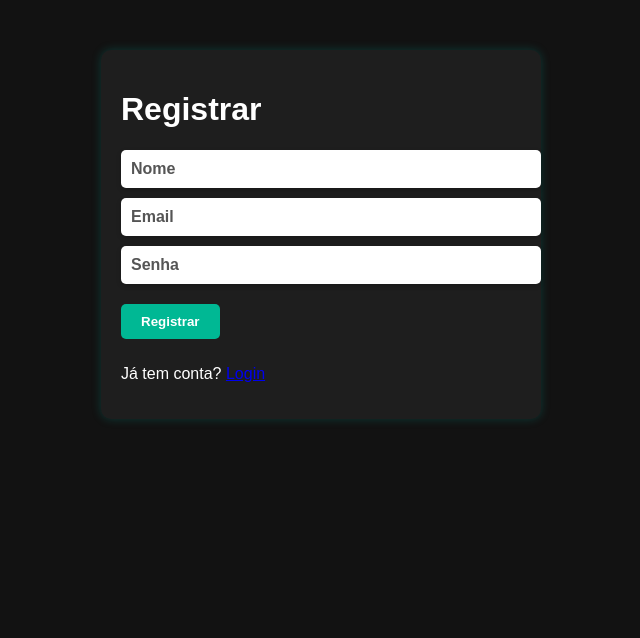
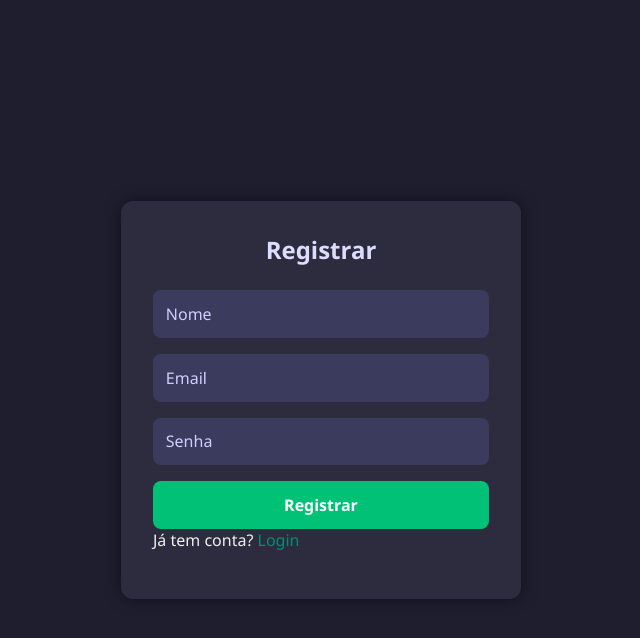
Before and after one commit to alexandrediogenes/note-app-front-end, a React (Create React App) app: page /register in a window 1280 px wide. Shown: the top 638 px of the page, without its empty margins (319-959 px from the left). Built offline with nearby package versions, Linux system fonts and the light colour scheme.

Commit message:
pequenas modificaçoes no css

```diff
--- a/src/App.css
+++ b/src/App.css
@@ -1,38 +1,106 @@
-.App {
-  text-align: center;
+/* src/App.css */
+
+/* Reset básico */
+* {
+  margin: 0;
+  padding: 0;
+  box-sizing: border-box;
+  font-family: 'Segoe UI', Tahoma, Geneva, Verdana, sans-serif;
 }
 
-.App-logo {
-  height: 40vmin;
-  pointer-events: none;
+/* Fundo geral do app */
+body {
+  background-color: #1e1e2f; /* dark mode roxo escuro */
+  color: #f0f0f0;
+  min-height: 100vh;
+  display: flex;
+  justify-content: center;
+  align-items: center;
 }
 
-@media (prefers-reduced-motion: no-preference) {
-  .App-logo {
-    animation: App-logo-spin infinite 20s linear;
+/* Container dos formulários */
+.container {
+  background-color: #2c2c3e; /* fundo dos cards */
+  padding: 2rem;
+  border-radius: 12px;
+  box-shadow: 0 0 15px rgba(0, 0, 0, 0.5);
+  width: 100%;
+  max-width: 400px;
+}
+
+/* Títulos */
+h2 {
+  text-align: center;
+  margin-bottom: 1.5rem;
+  color: #dcdcff;
+}
+
+/* Inputs */
+input {
+  width: 100%;
+  padding: 0.8rem;
+  margin-bottom: 1rem;
+  border: none;
+  border-radius: 8px;
+  background-color: #3b3b5e;
+  color: #ffffff;
+  font-size: 1rem;
+}
+
+input::placeholder {
+  color: #cfcfff;
+}
+
+/* Botões */
+button {
+  width: 100%;
+  padding: 0.8rem;
+  border: none;
+  border-radius: 8px;
+  font-size: 1rem;
+  cursor: pointer;
+  transition: background-color 0.3s ease;
+  color: #fff;
+  font-weight: bold;
+}
+
+/* Botão de login/entrar */
+.login-btn {
+  background-color: #00c176; /* verde top */
+}
+
+.login-btn:hover {
+  background-color: #00a066; /* um pouco mais escuro */
+}
+
+/* Botão de registrar */
+.register-btn {
+  background-color: #00c176;
+}
+
+.register-btn:hover {
+  background-color: #00a066;
+}
+
+/* Links */
+a {
+  color: #00c176;
+  text-decoration: none;
+}
+
+a:hover {
+  text-decoration: underline;
+}
+
+/* Mensagens de erro */
+p {
+  margin-bottom: 1rem;
+}
+
+/* Responsividade */
+@media (max-width: 500px) {
+  .container {
+    padding: 1.5rem;
+    width: 90%;
   }
 }
-
-.App-header {
-  background-color: #282c34;
-  min-height: 100vh;
-  display: flex;
-  flex-direction: column;
-  align-items: center;
-  justify-content: center;
-  font-size: calc(10px + 2vmin);
-  color: white;
-}
-
-.App-link {
-  color: #61dafb;
-}
-
-@keyframes App-logo-spin {
-  from {
-    transform: rotate(0deg);
-  }
-  to {
-    transform: rotate(360deg);
-  }
-}
--- a/src/index.tsx
+++ b/src/index.tsx
@@ -13,7 +13,4 @@ root.render(
   </React.StrictMode>
 );
 
-// If you want to start measuring performance in your app, pass a function
-// to log results (for example: reportWebVitals(console.log))
-// or send to an analytics endpoint. Learn more: https://bit.ly/CRA-vitals
 reportWebVitals();
--- a/src/pages/Login.tsx
+++ b/src/pages/Login.tsx
@@ -1,23 +1,22 @@
-import React, { useState, useContext } from 'react';
-import { useNavigate } from 'react-router-dom';
-import api, { setToken } from '../api/api';
-import { AuthContext } from '../context/AuthContext';
+// src/pages/Login.tsx
+import React, { useState } from 'react';
+import axios from 'axios';
+import '../App.css'; // CSS global
 
-const Login = () => {
+const Login: React.FC = () => {
   const [email, setEmail] = useState('');
   const [password, setPassword] = useState('');
-  const { setToken: setAuthToken } = useContext(AuthContext);
-  const navigate = useNavigate();
   const [error, setError] = useState('');
 
-  const handleLogin = async (e: React.FormEvent) => {
+  const handleSubmit = async (e: React.FormEvent) => {
     e.preventDefault();
     try {
-      const res = await api.post('/auth/login', { email, password });
-      setAuthToken(res.data.token);
-      localStorage.setItem('token', res.data.token);
-      setToken(res.data.token); // Atualiza o axios header
-      navigate('/dashboard');
+      const response = await axios.post(
+        `${process.env.REACT_APP_API_URL}/auth/login`,
+        { email, password }
+      );
+      localStorage.setItem('token', response.data.token);
+      alert('Login realizado com sucesso!');
     } catch (err: any) {
       setError(err.response?.data?.message || 'Erro no login');
     }
@@ -25,35 +24,32 @@ const Login = () => {
 
   return (
     <div className="container">
-      <h2>Entrar</h2>
+      <h2>Login</h2>
       {error && <p style={{ color: 'red' }}>{error}</p>}
-      <form onSubmit={handleLogin}>
+      <form onSubmit={handleSubmit}>
         <input
           type="email"
           placeholder="Email"
           value={email}
-          onChange={e => setEmail(e.target.value)}
+          onChange={(e) => setEmail(e.target.value)}
           required
         />
         <input
           type="password"
           placeholder="Senha"
           value={password}
-          onChange={e => setPassword(e.target.value)}
+          onChange={(e) => setPassword(e.target.value)}
           required
         />
-        <button type="submit" className="btn-primary">Entrar</button>
+        <button type="submit" className="login-btn">
+          Login
+        </button>
       </form>
-
-      <p style={{ marginTop: '10px' }}>
+      <p>
         Não tem conta?{' '}
-        <button
-          className="btn-primary"
-          onClick={() => navigate('/register')}
-          style={{ padding: '5px 15px', fontSize: '0.9rem' }}
-        >
+        <a href="/register" style={{ color: '#008f75' }}>
           Registrar
-        </button>
+        </a>
       </p>
     </div>
   );
--- a/src/pages/Register.tsx
+++ b/src/pages/Register.tsx
@@ -1,34 +1,61 @@
+// src/pages/Register.tsx
 import React, { useState } from 'react';
-import api from '../api/api';
-import { useNavigate, Link } from 'react-router-dom';
+import axios from 'axios';
+import '../App.css';
 
-const Register = () => {
+const Register: React.FC = () => {
   const [name, setName] = useState('');
   const [email, setEmail] = useState('');
   const [password, setPassword] = useState('');
-  const navigate = useNavigate();
+  const [error, setError] = useState('');
 
   const handleSubmit = async (e: React.FormEvent) => {
     e.preventDefault();
     try {
-      await api.post('/auth/register', { name, email, password });
+      const response = await axios.post(
+        `${process.env.REACT_APP_API_URL}/auth/register`,
+        { name, email, password }
+      );
+      localStorage.setItem('token', response.data.token);
       alert('Registro realizado com sucesso!');
-      navigate('/');
-    } catch (error: any) {
-      alert(error.response?.data?.message || 'Erro ao registrar usuário');
+    } catch (err: any) {
+      setError(err.response?.data?.message || 'Erro ao registrar usuário');
     }
   };
 
   return (
     <div className="container">
-      <h1>Registrar</h1>
+      <h2>Registrar</h2>
+      {error && <p style={{ color: 'red' }}>{error}</p>}
       <form onSubmit={handleSubmit}>
-        <input type="text" placeholder="Nome" value={name} onChange={e => setName(e.target.value)} required />
-        <input type="email" placeholder="Email" value={email} onChange={e => setEmail(e.target.value)} required />
-        <input type="password" placeholder="Senha" value={password} onChange={e => setPassword(e.target.value)} required />
-        <button type="submit">Registrar</button>
+        <input
+          type="text"
+          placeholder="Nome"
+          value={name}
+          onChange={(e) => setName(e.target.value)}
+          required
+        />
+        <input
+          type="email"
+          placeholder="Email"
+          value={email}
+          onChange={(e) => setEmail(e.target.value)}
+          required
+        />
+        <input
+          type="password"
+          placeholder="Senha"
+          value={password}
+          onChange={(e) => setPassword(e.target.value)}
+          required
+        />
+        <button type="submit" className="register-btn">
+          Registrar
+        </button>
       </form>
-      <p>Já tem conta? <Link to="/">Login</Link></p>
+      <p>
+        Já tem conta? <a href="/" style={{ color: '#008f75' }}>Login</a>
+      </p>
     </div>
   );
 };
--- a/src/styles/global.css
+++ b/src/styles/global.css
@@ -13,7 +13,7 @@ body {
   padding: 20px;
   background-color: #1e1e1e; /* container levemente mais claro */
   border-radius: 10px;
-  box-shadow: 0 0 10px rgba(0, 150, 136, 0.3); /* sombra verde suave */
+  box-shadow: 0 0 10px rgba(0, 130, 100, 0.3); /* sombra verde suave */
 }
 
 /* ===== Inputs destacados ===== */
@@ -40,7 +40,7 @@ input::placeholder, textarea::placeholder {
 button {
   padding: 10px 20px;
   border: none;
-  background-color: #00b894; /* verde vibrante */
+  background-color: #008f75; /* verde uniforme */
   color: #fff;
   border-radius: 5px;
   cursor: pointer;
@@ -50,8 +50,19 @@ button {
 }
 
 button:hover {
-  background-color: #019875; /* verde mais escuro no hover */
+  background-color: #006f55; /* hover verde mais escuro */
   transform: translateY(-1px);
+}
+
+/* Botões específicos login/registrar */
+button.entrar-btn,
+button.register-btn {
+  background-color: #008f75;
+}
+
+button.entrar-btn:hover,
+button.register-btn:hover {
+  background-color: #006f55;
 }
 
 /* ===== Navbar ===== */
@@ -124,7 +135,7 @@ button:hover {
   border-radius: 10px;
   width: 90%;
   max-width: 400px;
-  box-shadow: 0 0 10px rgba(0,150,136,0.3);
+  box-shadow: 0 0 10px rgba(0,130,100,0.3);
   display: flex;
   flex-direction: column;
 }
@@ -141,12 +152,12 @@ button:hover {
 /* Botão criar nota */
 .dashboard > button {
   margin-bottom: 15px;
-  background-color: #00b894; /* verde vibrante */
+  background-color: #008f75;
   color: #fff;
 }
 
 .dashboard > button:hover {
-  background-color: #019875;
+  background-color: #006f55;
 }
 
 /* ===== Responsividade ===== */
```
Also changed, not shown: src/App.tsx (+3 -5 lines).
